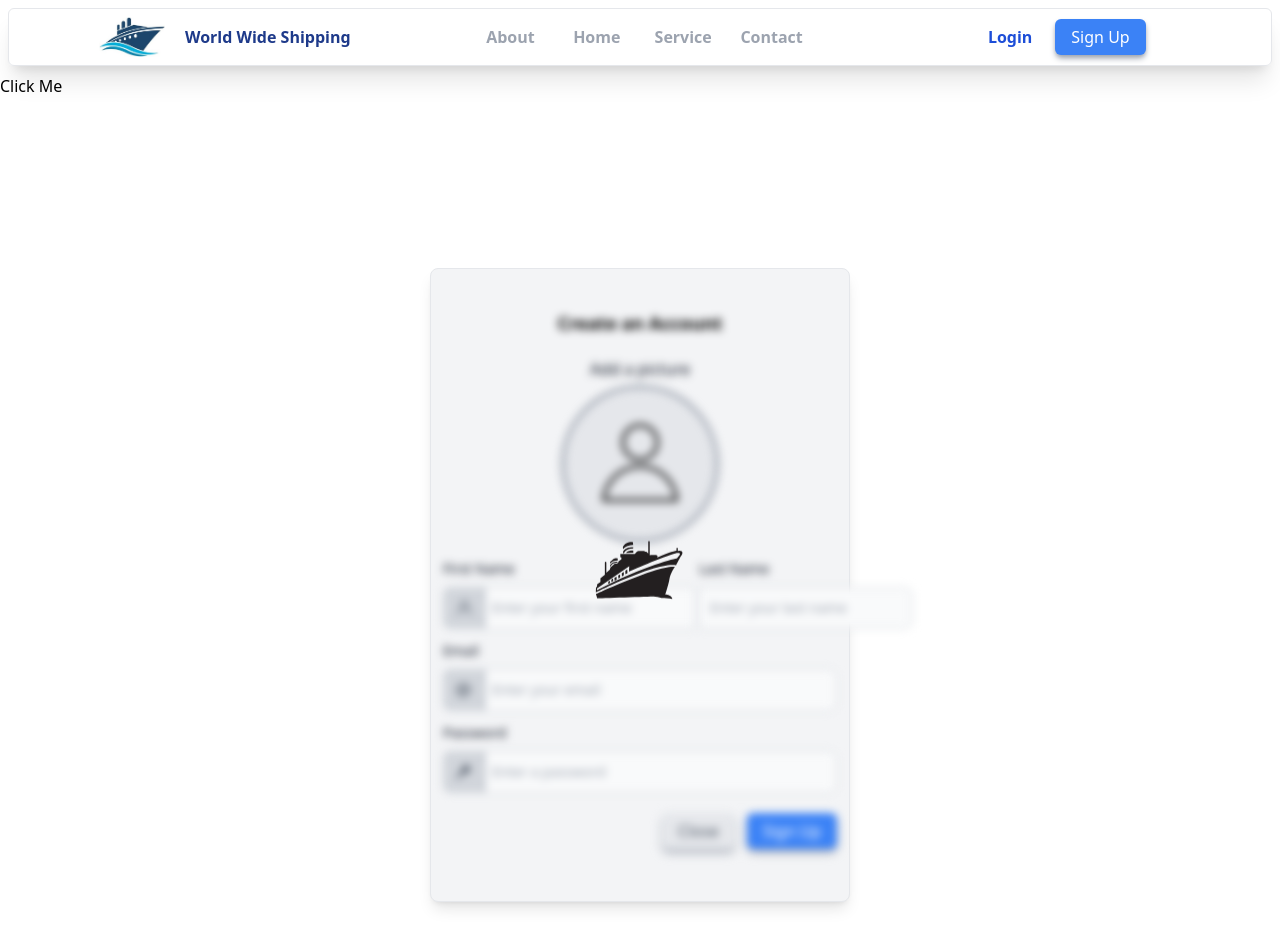
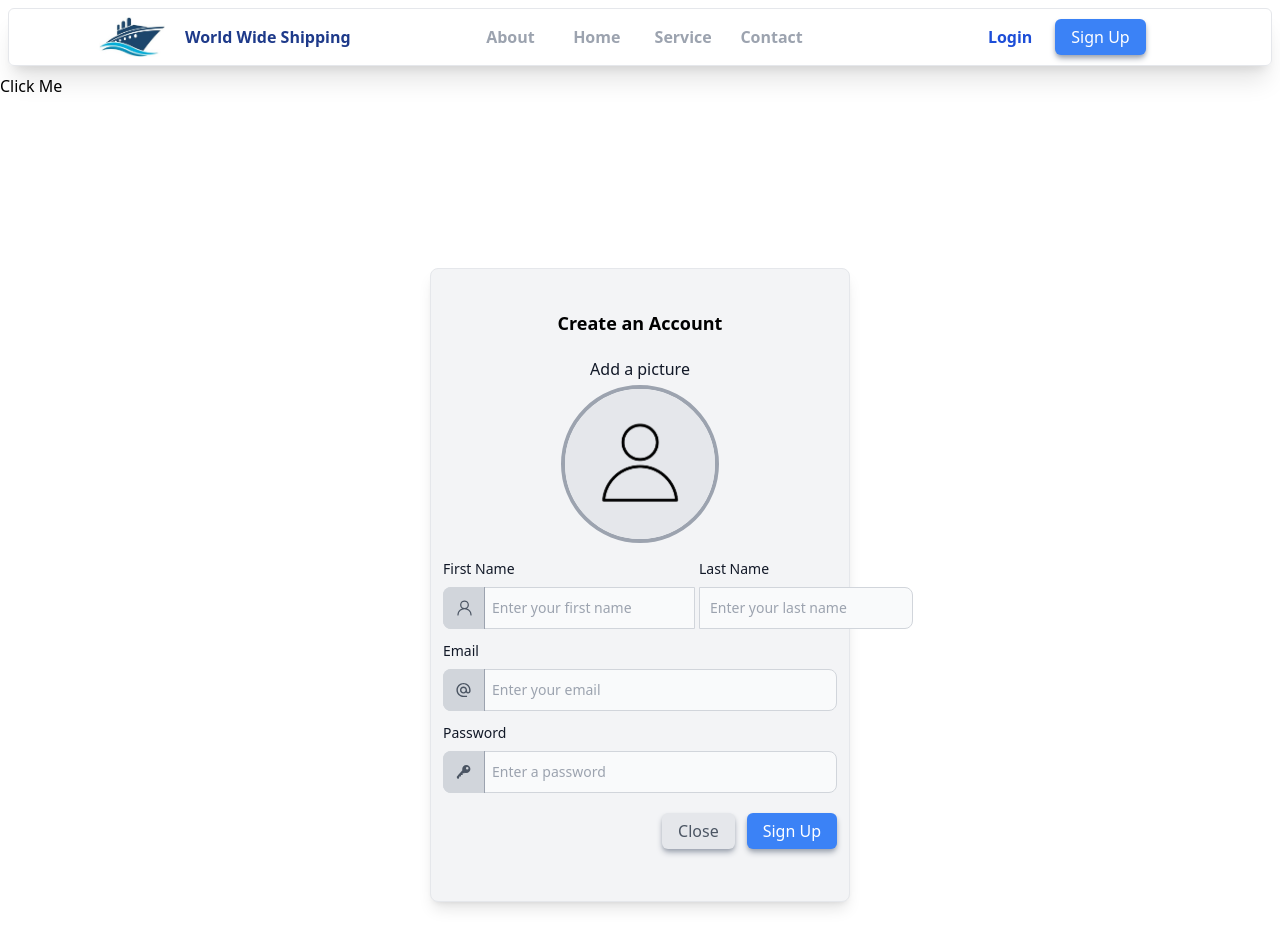
Before and after one commit to fuzailxkhan/Services-Site, a React app in the folder Client/: page /SignUp in a window 1280 px wide. Shown: the top 948 px of the page. Built offline with nearby package versions, Linux system fonts and the light colour scheme; the HTML template or start-up script is replaced by a standard one.

Commit message:
More Signup Page Tweaks

```diff
--- a/Client/src/components/SignUp.tsx
+++ b/Client/src/components/SignUp.tsx
@@ -8,6 +8,7 @@ import axios from "axios";
 import { NavLink } from "react-router-dom";
 import { useDispatch } from "react-redux";
 import { setNoti } from "../app/appSlice";
+import { useNavigate } from "react-router-dom";
 import "./SignUp.css"
 import ship from "./Cruise Ship.svg";
 
@@ -18,6 +19,7 @@ const SignUp = () => {
   const [loading,setLoading] = useState(false);
   const {register,handleSubmit,setValue,reset,formState:{errors}} = useForm();
   const dispatch = useDispatch();
+  const navigate = useNavigate();
 
   const onSignUp = (data:FieldValues)=>{
     if(!picture)setPictureError("Please upload an image");
@@ -32,6 +34,20 @@ const SignUp = () => {
     .then(res=>{console.log(res.data.Message);
       dispatch(setNoti(res.data.Message));
       setTimeout(()=>dispatch(setNoti('')),3000);
+      setLoading(false);
+      if(res.data.Message.startsWith('Welcome')){
+        navigate("/");
+      }
+      else if(res.data.Message==="Email already in use"){
+          setPicture(picture);
+          setValue('firstName', data.firstName);
+          setValue('lastName', data.lastName);
+          setValue('email', data.email);
+          setValue('password', data.password);
+      }
+      else{
+        console.log('Some New Error Occures')
+      }
     })
     }
   }
@@ -67,7 +83,7 @@ const SignUp = () => {
   return (
 
     <div className="relative border top-[130px] pt-10 pb-10 max-w-[420px] m-auto mx-8 sm:mx-auto mt-10 mb-96 bg-gray-100 rounded-lg shadow-lg">
-      <form onSubmit={handleSubmit((data)=>{onSignUp(data)})} className="blur-sm" >
+      <form onSubmit={handleSubmit((data)=>{onSignUp(data)})} className={`${loading&&'blur-sm'}`} >
 
         <h1 className="text-center font-semibold text-lg mb-5">Create an Account</h1>
 
@@ -130,7 +146,7 @@ const SignUp = () => {
           </div>
 
       </form>
-      {<div className="absolute top-[250px] right-0 left-0">
+      {loading&&<div className="absolute top-[250px] right-0 left-0">
         <img className="w-[100px] m-auto Ship" src={ship}></img>
       </div>}
 
```
